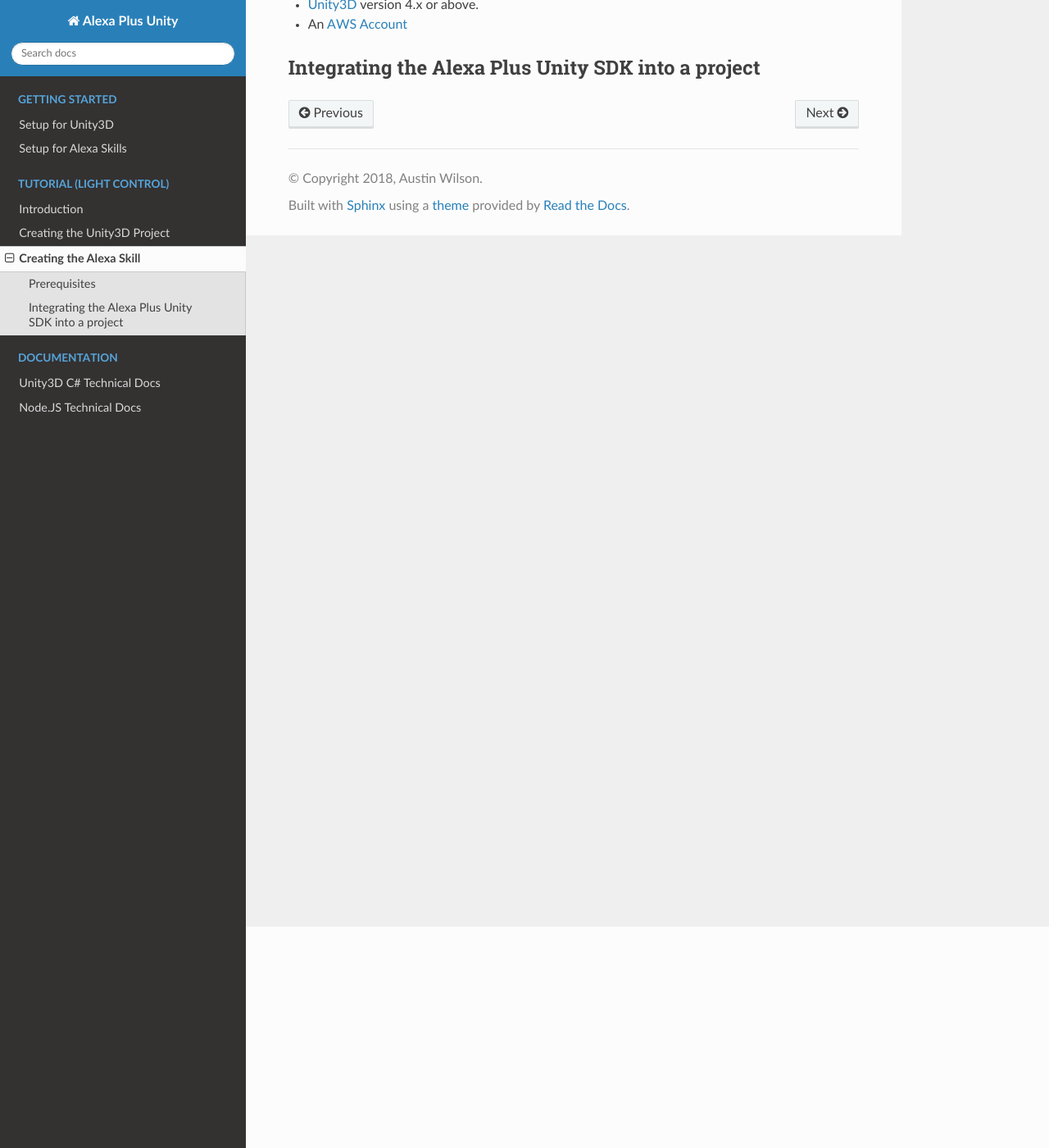
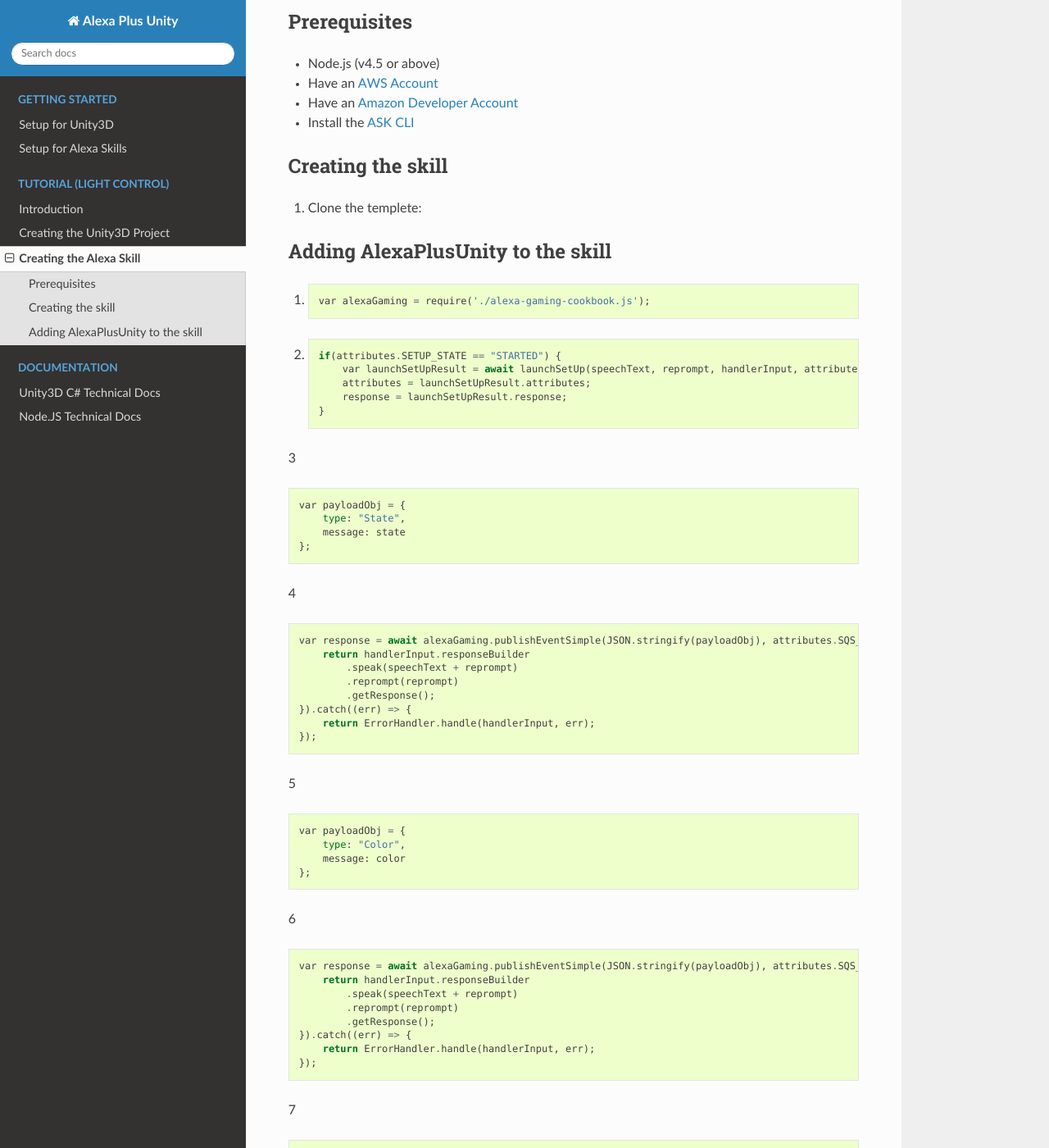
Before and after one commit to AustinMathuw/AlexaPlusUnityDocs, a Sphinx documentation site: the page built from docs/LC-Part-2.rst, in a window 1280 px wide and 1400 px high, scrolled down 270 px. Shown: the whole window at 82% size. Built offline with Sphinx 7.4.7 and the Read the Docs theme 2.0.0, drawn with Linux system fonts in a browser that asks for light colours; some of the changed text lies outside the part shown.

Commit message:
update docs

```diff
--- a/docs/LC-Part-2.rst
+++ b/docs/LC-Part-2.rst
@@ -4,11 +4,107 @@
 
 Let's setup the Alexa Plus Unity SDK!
 
+If you get lost, stuck, or just want a working demo right now, you can clone the complete sample project from `here <>_`
+
 Prerequisites
 =============
 
--  `Unity3D <https://unity3d.com/>`_ version 4.x or above.
--  An `AWS Account <https://aws.amazon.com/>`_
+-  Node.js (v4.5 or above)
+-  Have an `AWS Account <https://aws.amazon.com/>`_
+-  Have an `Amazon Developer Account <https://developer.amazon.com/>`_
+-  Install the `ASK CLI <https://developer.amazon.com/docs/smapi/quick-start-alexa-skills-kit-command-line-interface.html>`_
 
-Integrating the Alexa Plus Unity SDK into a project
-===================================================
+Creating the skill
+==================
+
+1. Clone the templete:
+
+Adding AlexaPlusUnity to the skill
+==================================
+
+1. ::
+
+        var alexaGaming = require('./alexa-gaming-cookbook.js');
+
+2. ::
+
+        if(attributes.SETUP_STATE == "STARTED") {
+            var launchSetUpResult = await launchSetUp(speechText, reprompt, handlerInput, attributes);
+            attributes = launchSetUpResult.attributes;
+            response = launchSetUpResult.response;
+        }
+
+3 ::
+
+        var payloadObj = {
+            type: "State",
+            message: state
+        };
+
+4 ::
+
+        var response = await alexaGaming.publishEventSimple(JSON.stringify(payloadObj), attributes.SQS_QUEUE_URL).then((data) => {
+            return handlerInput.responseBuilder
+                .speak(speechText + reprompt)
+                .reprompt(reprompt)
+                .getResponse();
+        }).catch((err) => {
+            return ErrorHandler.handle(handlerInput, err);
+        });
+
+5 ::
+
+        var payloadObj = {
+            type: "Color",
+            message: color
+        };
+
+6 ::
+
+        var response = await alexaGaming.publishEventSimple(JSON.stringify(payloadObj), attributes.SQS_QUEUE_URL).then((data) => {
+            return handlerInput.responseBuilder
+                .speak(speechText + reprompt)
+                .reprompt(reprompt)
+                .getResponse();
+        }).catch((err) => {
+            return ErrorHandler.handle(handlerInput, err);
+        });
+
+7 ::
+
+        var response = await alexaGaming.createQueue(attributes.SQS_QUEUE).then(async (data) => {
+            attributes.SQS_QUEUE_URL = data.QueueUrl.toString();
+
+            var responseToReturn = responseBuilder
+                .speak(speechText)
+                .reprompt(reprompt)
+                .withSimpleCard('Alexa Plus Unity', "Here is your Player ID: " + attributes.SQS_QUEUE)
+                .getResponse();
+
+            var userId = handlerInput.requestEnvelope.session.user.userId;
+            return await sendUserId(userId, attributes, handlerInput, responseToReturn);
+            }).catch((err) => {
+                return ErrorHandler.handle(handlerInput, err);
+            }
+        );
+
+8 ::
+
+        var payloadObj = {
+            type: "AlexaUserId",
+            message: userId
+        };
+
+9 ::
+
+        return await alexaGaming.publishEventSimple(JSON.stringify(payloadObj), attributes.SQS_QUEUE_URL).then((data) => {
+            return response;
+        }).catch((err) => {
+            return ErrorHandler.handle(handlerInput, err);
+        });
+
+10 ::
+
+        attributes.SETUP_STATE = "STARTED";
+        attributes.SQS_QUEUE = await alexaGaming.uniqueQueueGenerator();
+        attributes.SQS_QUEUE_URL = null;
```
Also changed, not shown: 1 other file.
